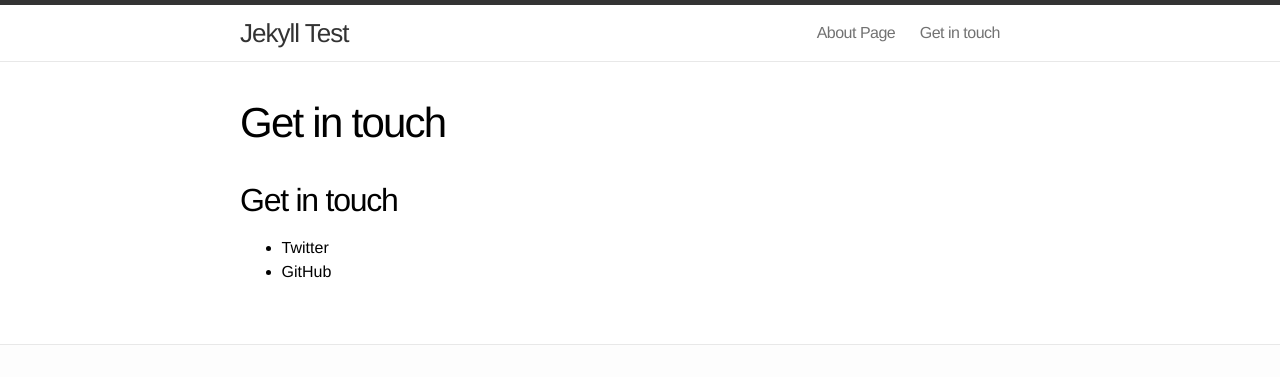
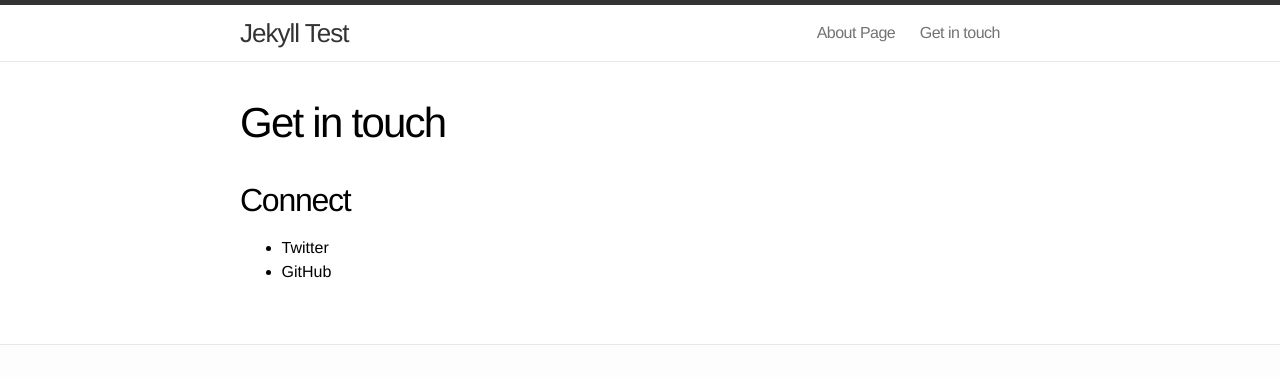
Before and after one commit to timpotter/myblog, a Jekyll site: the page built from contact.md, in a window 1280 px wide. Shown: the top 377 px of the page. Built offline with Jekyll 4.4.1, drawn with Linux system fonts in a browser that asks for light colours.

Commit message:
Few changes to contact page

```diff
--- a/contact.md
+++ b/contact.md
@@ -1,10 +1,10 @@
 ---
 layout: page
 title: Get in touch
-permalink: /contacy/
+permalink: /contact/
 ---
 
-##Get in touch
+##Connect
 
 + Twitter
 + GitHub
```
